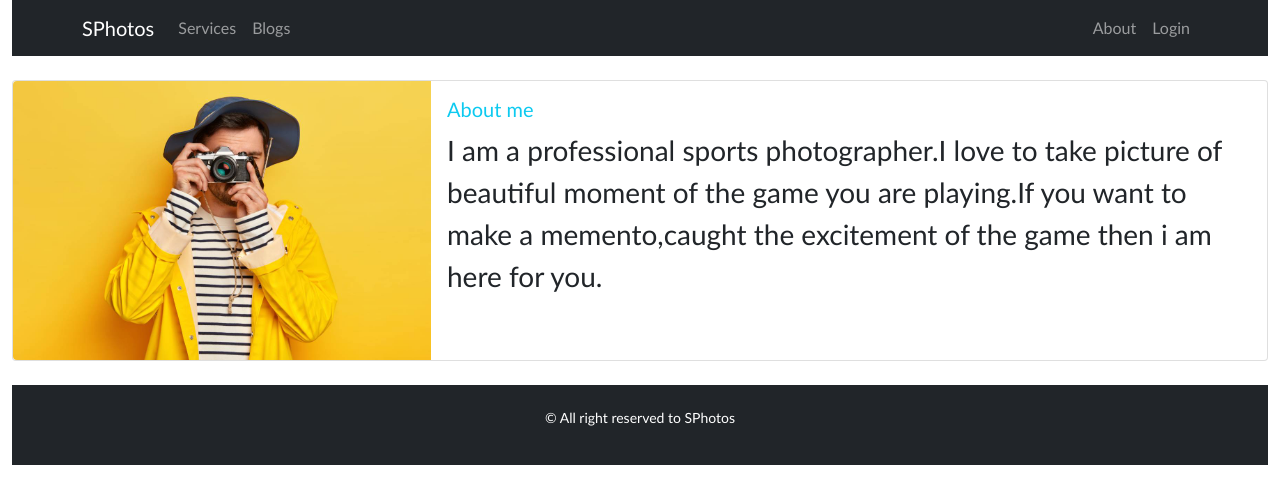
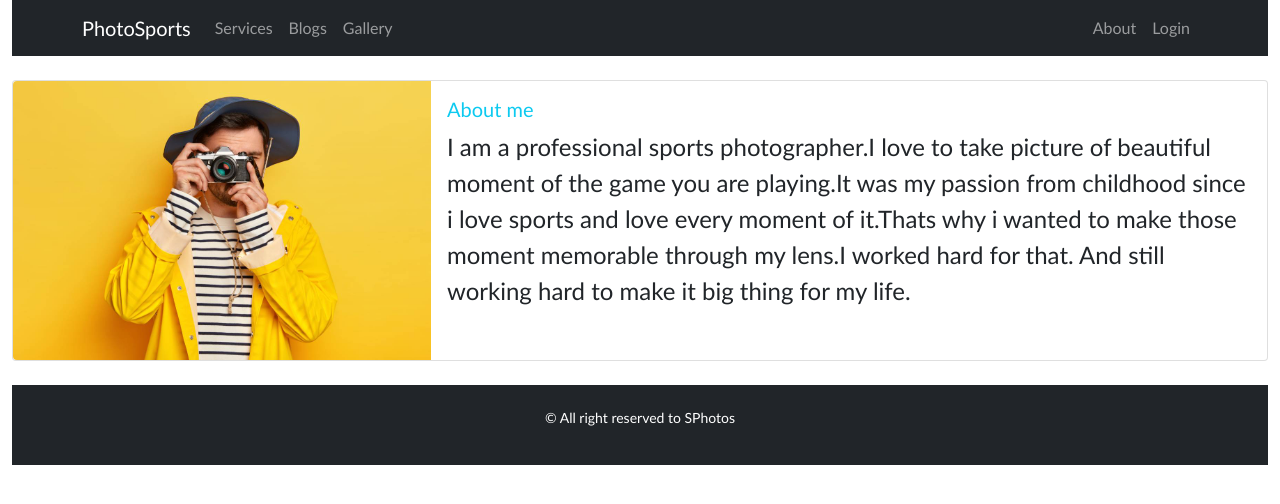
Before and after one commit to panoptisDev/React-sports-site, a React (Create React App) app: page /about in a window 1280 px wide. Shown: the top 504 px of the page. Built offline with nearby package versions, Linux system fonts and the light colour scheme; no server answers.

Commit message:
header addeed

```diff
--- a/public/index.html
+++ b/public/index.html
@@ -26,7 +26,7 @@
     -->
     <link href="https://cdn.jsdelivr.net/npm/bootstrap@5.1.3/dist/css/bootstrap.min.css" rel="stylesheet" integrity="sha384-1BmE4kWBq78iYhFldvKuhfTAU6auU8tT94WrHftjDbrCEXSU1oBoqyl2QvZ6jIW3" crossorigin="anonymous">
 
-    <title>Sphotos</title>
+    <title>PhotoSports</title>
   </head>
   <body>
     <noscript>You need to enable JavaScript to run this app.</noscript>
--- a/src/Pages/About/About.js
+++ b/src/Pages/About/About.js
@@ -12,8 +12,8 @@ const About = () => {
           <div className="col-md-8">
             <div className="card-body">
               <h5 className="card-title text-info">About me</h5>
-              <p className="card-text fs-3">
-                I am a professional sports photographer.I love to take picture of beautiful moment of the game you are playing.If you want to make a memento,caught the excitement of the game then i am here for you.
+              <p className="card-text fs-4">
+                I am a professional sports photographer.I love to take picture of beautiful moment of the game you are playing.It was my passion from childhood since i love sports and love every moment of it.Thats why i wanted to make those moment memorable through my lens.I worked hard for that. And still working hard to make it big thing for my life.
               </p>
 
             </div>
--- a/src/Pages/Gallery/Gallery.js
+++ b/src/Pages/Gallery/Gallery.js
@@ -8,7 +8,7 @@ import photo6 from "../../images/gallery/photo6.jpg";
 
 const Gallery = () => {
   return (
-    <div className="container">
+    <div id="gallery" className="container">
       <h2 className="text-primary my-5 mx-auto text-center">Gallery</h2>
 
       <div className="row row-cols-1 row-cols-md-3 g-2 p-1">
--- a/src/Pages/Shared/Header/Header.js
+++ b/src/Pages/Shared/Header/Header.js
@@ -13,12 +13,13 @@ const Header = () => {
   return (
     <Navbar collapseOnSelect expand="lg" bg="dark" sticky="top" variant="dark">
       <Container>
-        <Navbar.Brand as={Link} to="/">SPhotos</Navbar.Brand>
+        <Navbar.Brand as={Link} to="/">PhotoSports</Navbar.Brand>
         <Navbar.Toggle aria-controls="responsive-navbar-nav" />
         <Navbar.Collapse id="responsive-navbar-nav">
           <Nav className="me-auto">
             <Nav.Link href="home#services">Services</Nav.Link>
             <Nav.Link href="home#blogs">Blogs</Nav.Link>
+            <Nav.Link href="home#gallery">Gallery</Nav.Link>
           </Nav>
           <Nav>
             <Nav.Link as={Link} to="about">About</Nav.Link>
```
